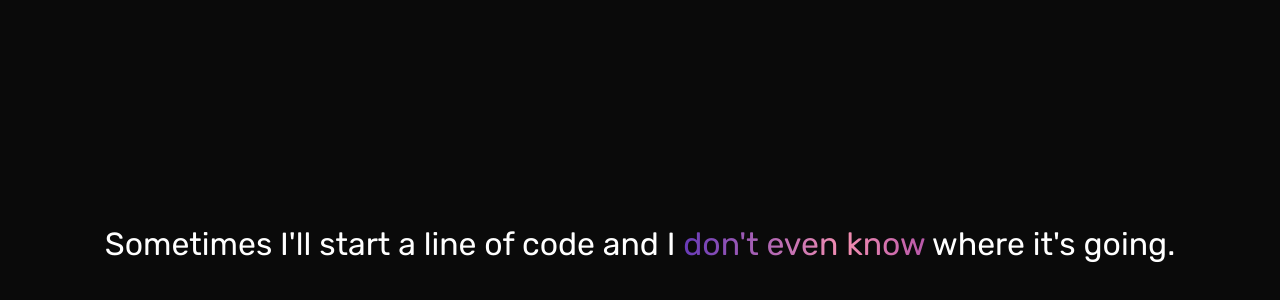
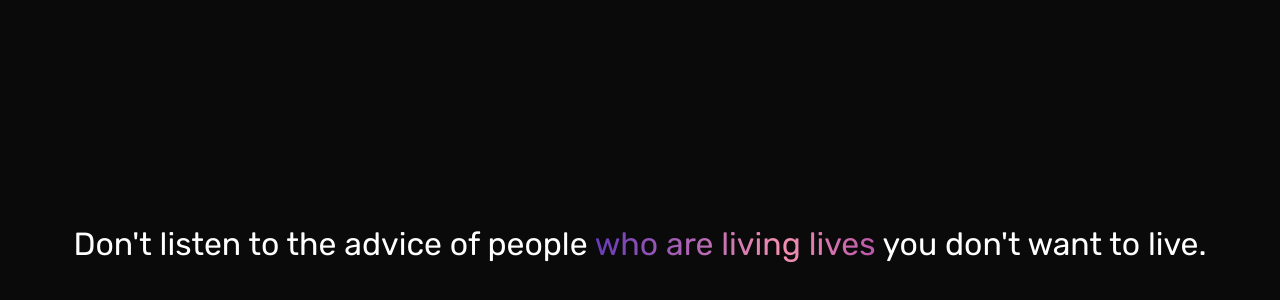
Before and after one commit to Emestry/emestry.github.io, a plain HTML site: page index.html in a window 1280 px wide. Shown: the part 156-456 px from the top of the page. Drawn offline with Linux system fonts and the light colour scheme.

Commit message:
Update index.html

```diff
--- a/index.html
+++ b/index.html
@@ -9,9 +9,9 @@
 </head>
 <body>
     <h1>
-        Sometimes I'll start a line of code and I
-          <span class="magic-text">don't even know</span>
-        where it's going.
+        Don't listen to the advice of people
+          <span class="magic-text">who are living lives</span>
+        you don't want to live.
       </h1>
 </body>
 </html>
```
